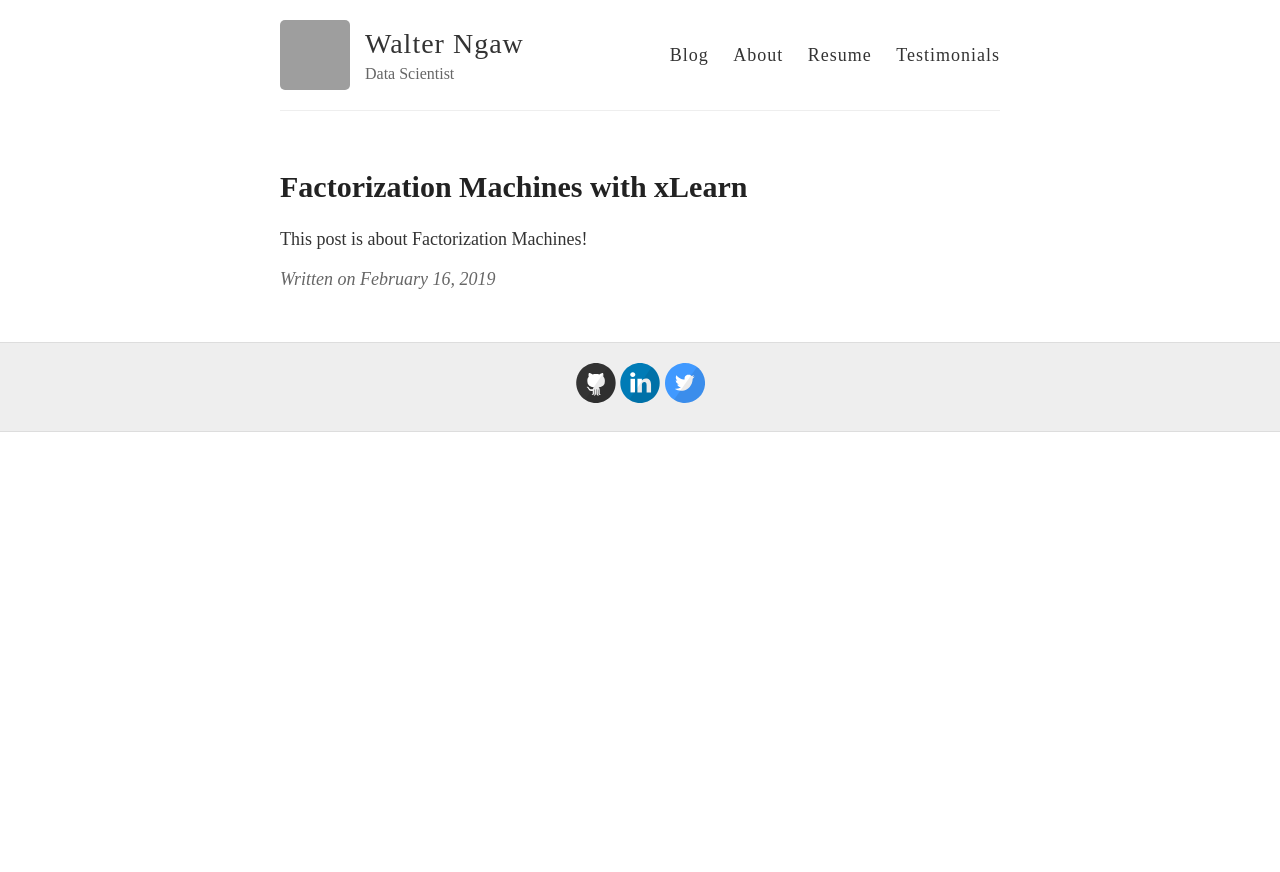
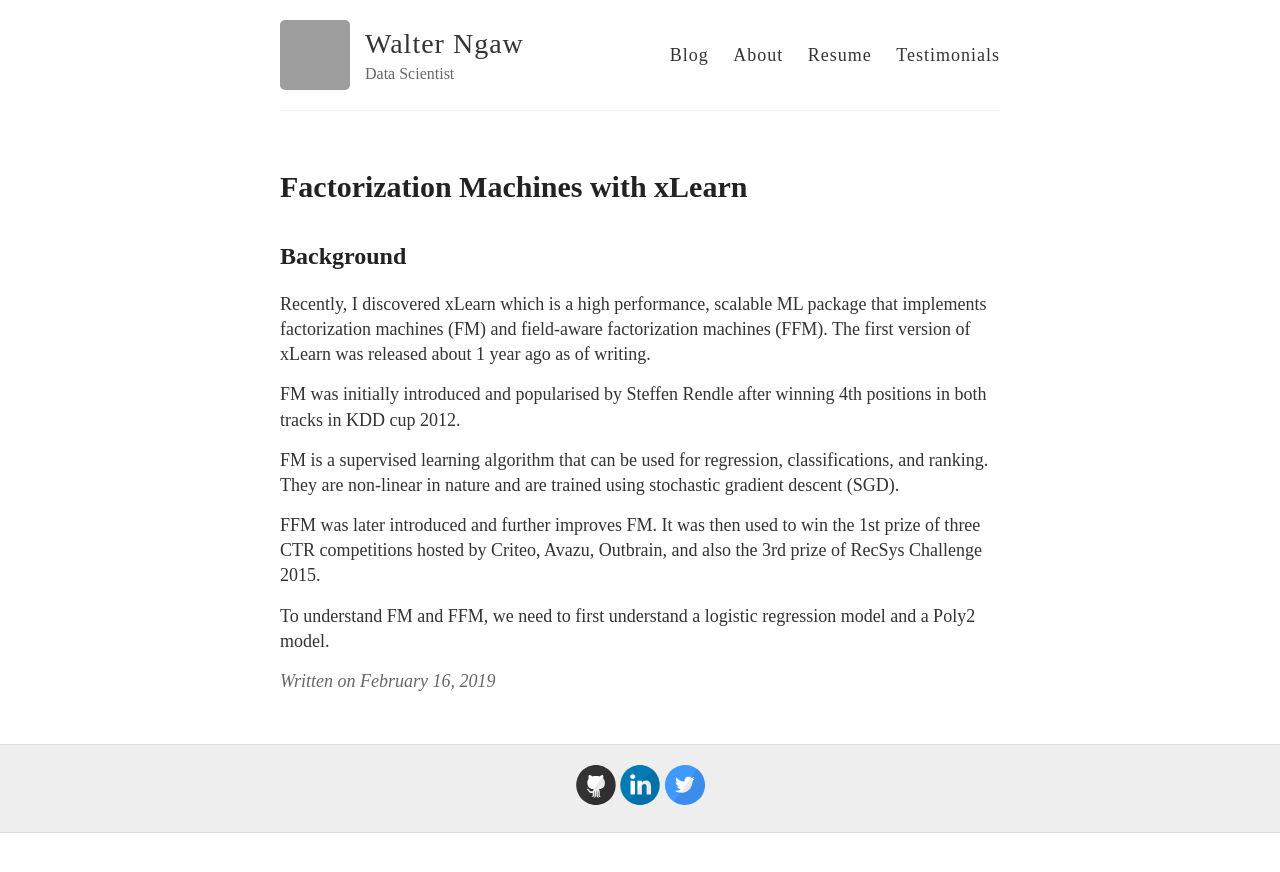
Before and after one commit to wngaw/wngaw.github.io, a Jekyll site: the page built from _posts/2019-02-16-Factorization-Machines-With-xLearn.md, in a window 1280 px wide. Shown: the top 872 px of the page. Built offline with Jekyll 4.4.1, drawn with Linux system fonts in a browser that asks for light colours; grey boxes are pictures that could not be loaded.

Commit message:
edited posts

```diff
--- a/_posts/2019-02-16-Factorization-Machines-With-xLearn.md
+++ b/_posts/2019-02-16-Factorization-Machines-With-xLearn.md
@@ -3,4 +3,14 @@ layout: post
 title: Factorization Machines with xLearn
 ---
 
-This post is about Factorization Machines!
+## Background
+
+Recently, I discovered xLearn which is a high performance, scalable ML package that implements factorization machines (FM) and field-aware factorization machines (FFM). The first version of xLearn was released about 1 year ago as of writing.
+
+FM was initially introduced and popularised by Steffen Rendle after winning 4th positions in both tracks in KDD cup 2012.
+
+FM is a supervised learning algorithm that can be used for regression, classifications, and ranking. They are non-linear in nature and are trained using stochastic gradient descent (SGD).
+
+FFM was later introduced and further improves FM. It was then used to win the 1st prize of three CTR competitions hosted by Criteo, Avazu, Outbrain, and also the 3rd prize of RecSys Challenge 2015.
+
+To understand FM and FFM, we need to first understand a logistic regression model and a Poly2 model.
```
Also changed, not shown: _posts/2019-02-13-Hello-Github-Pages.md (deleted, +0 -6 lines).
